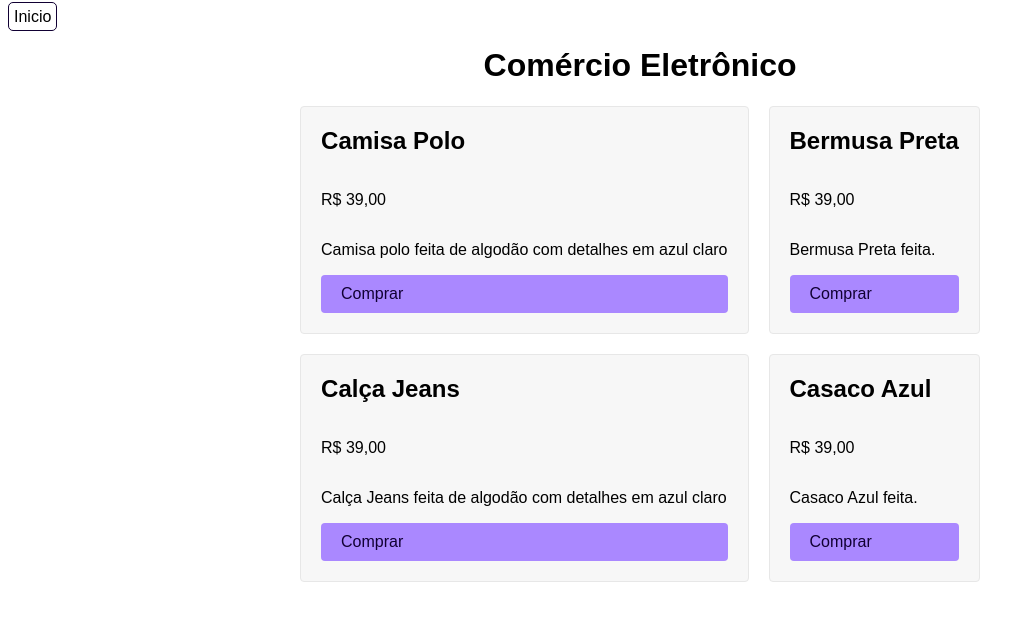
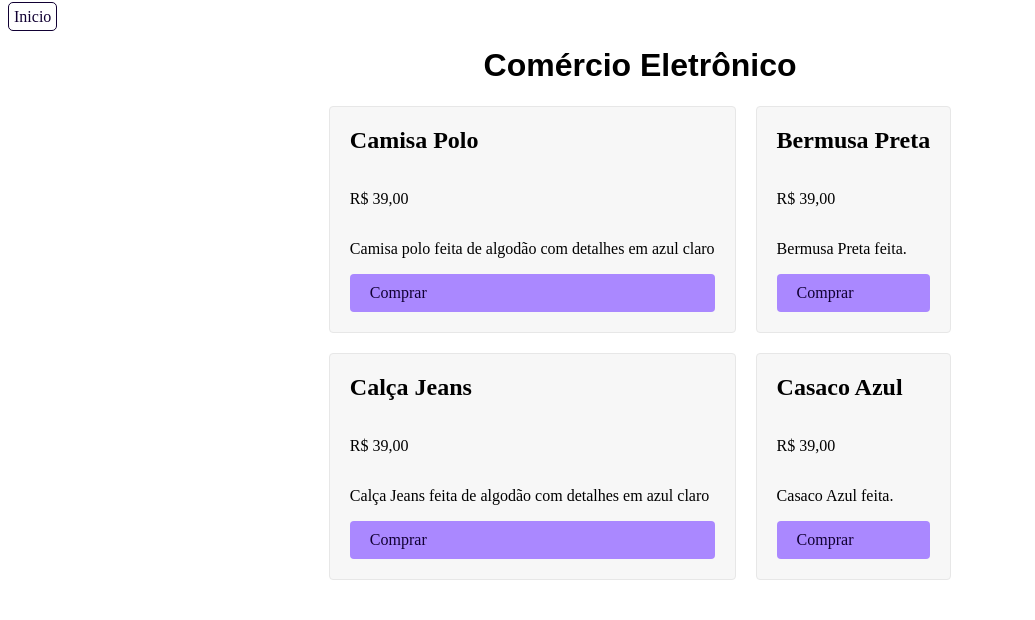
Before and after one commit to Junkes00/html-css, a plain HTML site: page grid-columns/index.html in a window 1280 px wide. Shown: the whole page, without its empty margins (0-1035 px from the left). Drawn offline with Linux system fonts and the light colour scheme.

Commit message:
ajuste de estilo

```diff
--- a/grid-columns/style.css
+++ b/grid-columns/style.css
@@ -1,7 +1,3 @@
-body {
-  font-family: Arial, Helvetica, sans-serif;
-}
-
 h1 {
   text-align: center;
 }
@@ -11,8 +7,7 @@ h2 {
 }
 
 .inicio {
-  color: black;
-  text-decoration: none;
+  color: #103;
   border: 1px solid #103;
   border-radius: 5px;
   padding: 5px;
```
